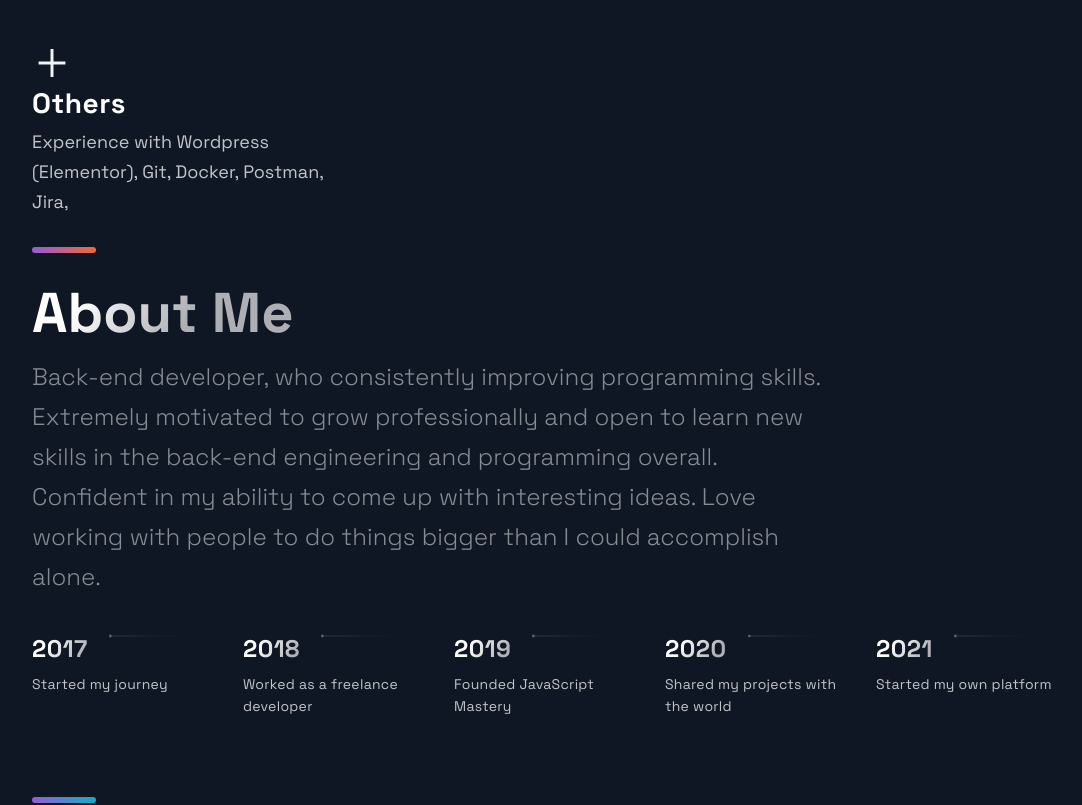
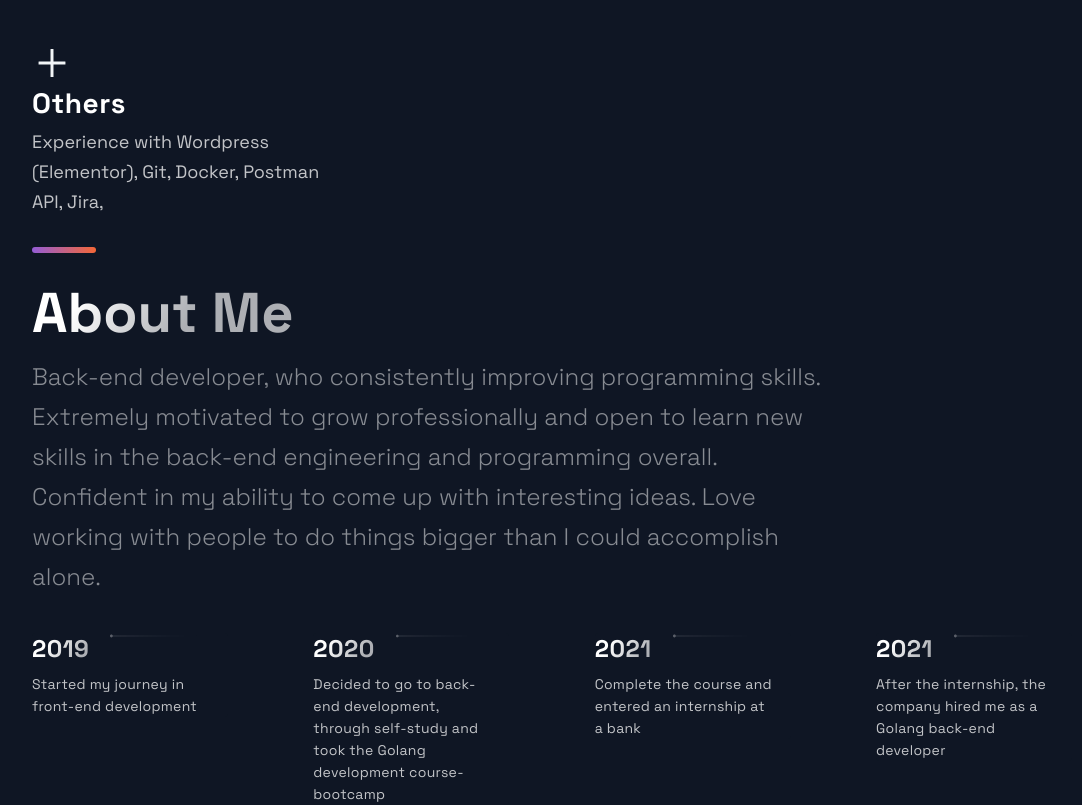
Before and after one commit to darkside1809/nekportfolio, a Next.js app: page / in a window 1280 px wide. Shown: the part 2700-3505 px from the top of the page, without its empty margins (88-1170 px from the left). Built offline with nearby package versions, Linux system fonts and the light colour scheme.

Commit message:
change texts

```diff
--- a/src/components/Technologies/Technologies.js
+++ b/src/components/Technologies/Technologies.js
@@ -55,7 +55,7 @@ const Technologies = () => (
         <ListContainer>
           <ListTitle>Others</ListTitle>
           <ListParagraph>
-            Experience with Wordpress (Elementor), Git, Docker, Postman, Jira,
+            Experience with Wordpress (Elementor), Git, Docker, Postman API, Jira,
           </ListParagraph>
         </ListContainer>
       </ListItem>
--- a/src/constants/constants.js
+++ b/src/constants/constants.js
@@ -38,9 +38,14 @@ export const projects = [
 ];
 
 export const TimeLineData = [
-  { year: 2017, text: 'Started my journey', },
-  { year: 2018, text: 'Worked as a freelance developer', },
-  { year: 2019, text: 'Founded JavaScript Mastery', },
-  { year: 2020, text: 'Shared my projects with the world', },
-  { year: 2021, text: 'Started my own platform', },
+  { year: 2019, text: "Started my journey in front-end development" },
+  {
+    year: 2020,
+    text: "Decided to go to back-end development, through self-study and took the Golang development course-bootcamp",
+  },
+  {
+    year: 2021,
+    text: "Complete the course and entered an internship at a bank",
+  },
+  { year: 2021, text: "After the internship, the company hired me as a Golang back-end developer" },
 ];
```
